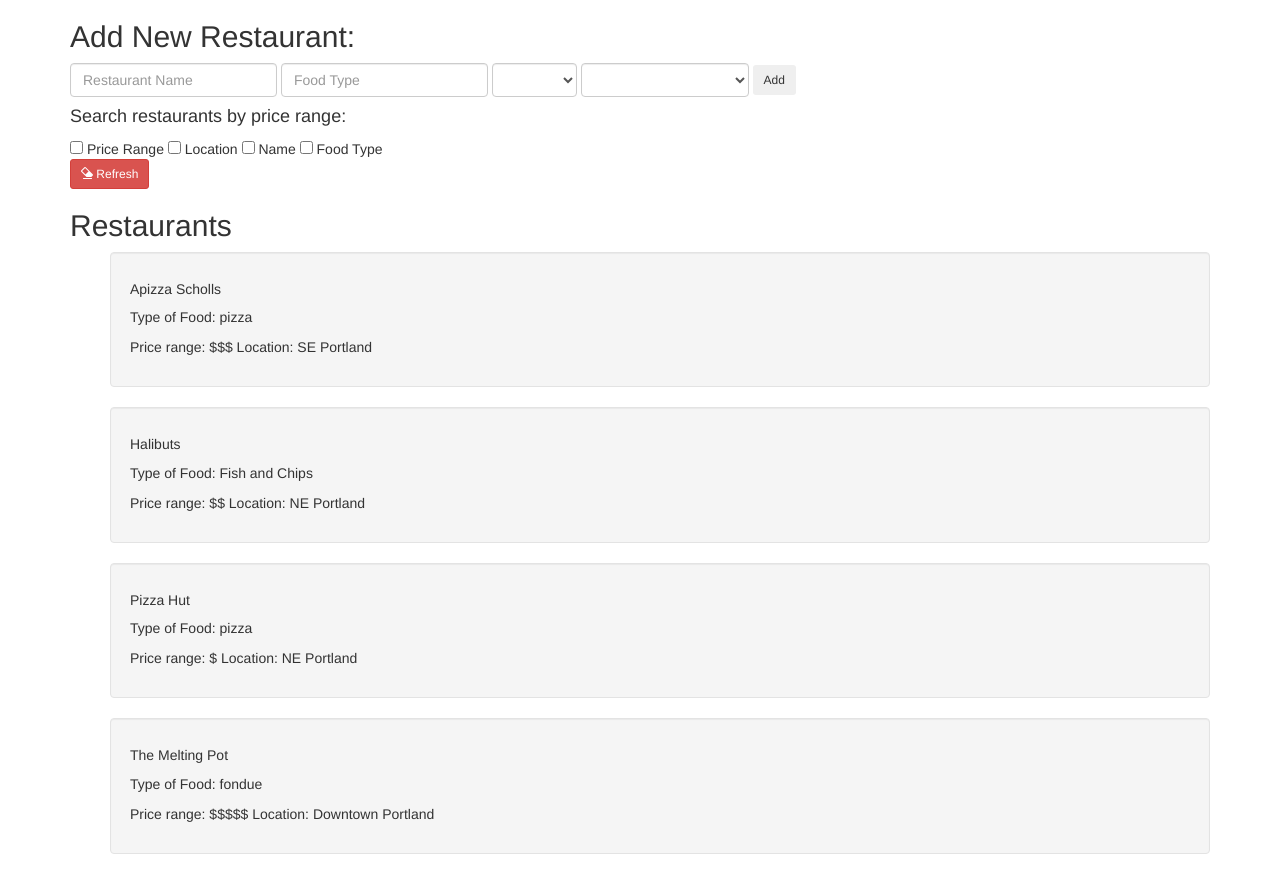
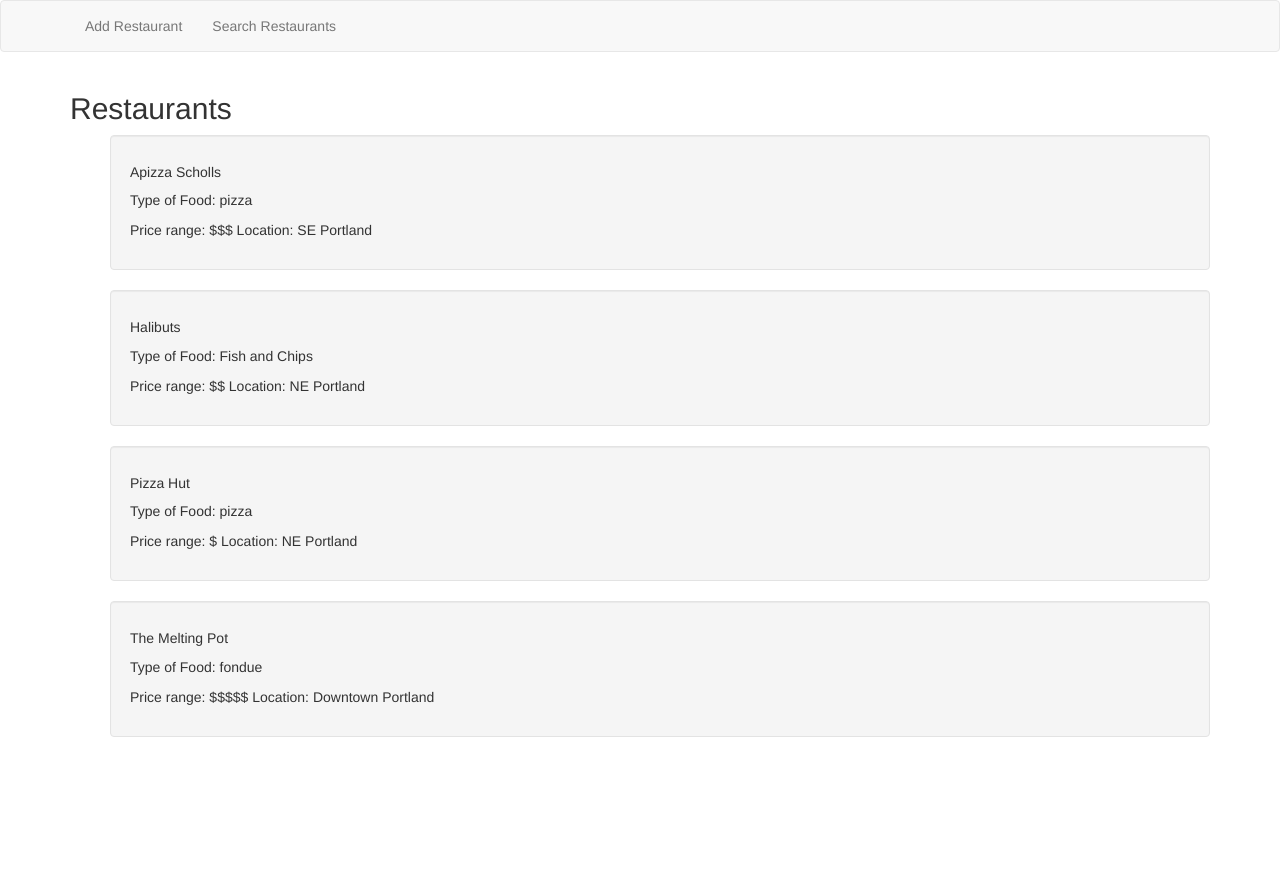
Before and after one commit to JakeKaad/restaurant_finder, a plain HTML site: page index.html in a window 1280 px wide. After the commit the page ends 800 px from the top, so only its background shows below. Drawn offline with nearby package versions, Linux system fonts and the light colour scheme.

Commit message:
add navbar

```diff
--- a/index.html
+++ b/index.html
@@ -10,10 +10,20 @@
   <script src="js/RestaurantsController.js"></script>
   <link rel="stylesheet" href="https://maxcdn.bootstrapcdn.com/bootstrap/3.3.2/css/bootstrap.min.css">
   <link rel="stylesheet" href="css/styles.css">
+
 </head>
 <body>
+  <nav class="navbar navbar-default">
+    <div class="container">
+      <ul class="nav navbar-nav">
+        <li ng-click="active='new'" ng-class="{ active: active ==='new' } "><a href="#">Add Restaurant<span class="sr-only">(current)</span></a></li>
+        <li ng-click="active='search'" ng-class="{ active: active ==='search' }"><a href="#">Search Restaurants</a></li>
+      </ul>
+    </div>
+  </nav>
+
   <div class="container" ng-controller="RestaurantsCtrl">
-    <div class="row">
+    <div class="row" ng-hide="active!=='new'">
       <div class="col-md-10">
         <h2>Add New Restaurant:</h2>
 
@@ -44,7 +54,7 @@
       </div>
     </div>
 
-    <div class="row">
+    <div class="row" ng-hide="active!=='search'">
       <div class="col-md-10">
         <h4>Search restaurants by price range:</h4>
         <form class="form-inline" role="form">
@@ -76,8 +86,6 @@
             <input type="text" ng-model="search.foodType" class="form-control" ng-hide="!food">
           </div>
         </form>
-
-        <button id="reset-btn" class="btn btn-sm btn-danger"><span class="glyphicon glyphicon-erase"></span>  Refresh</button>
       </div>
     </div>
 
--- a/js/RestaurantsController.js
+++ b/js/RestaurantsController.js
@@ -45,3 +45,10 @@ restaurant.controller("RestaurantsCtrl", function RestaurantsCtrl($scope) {
   };
 
 });
+
+function HeaderController($scope, $location)
+{
+    $scope.isActive = function (viewLocation) {
+        return viewLocation === $location.path();
+    };
+}
```
